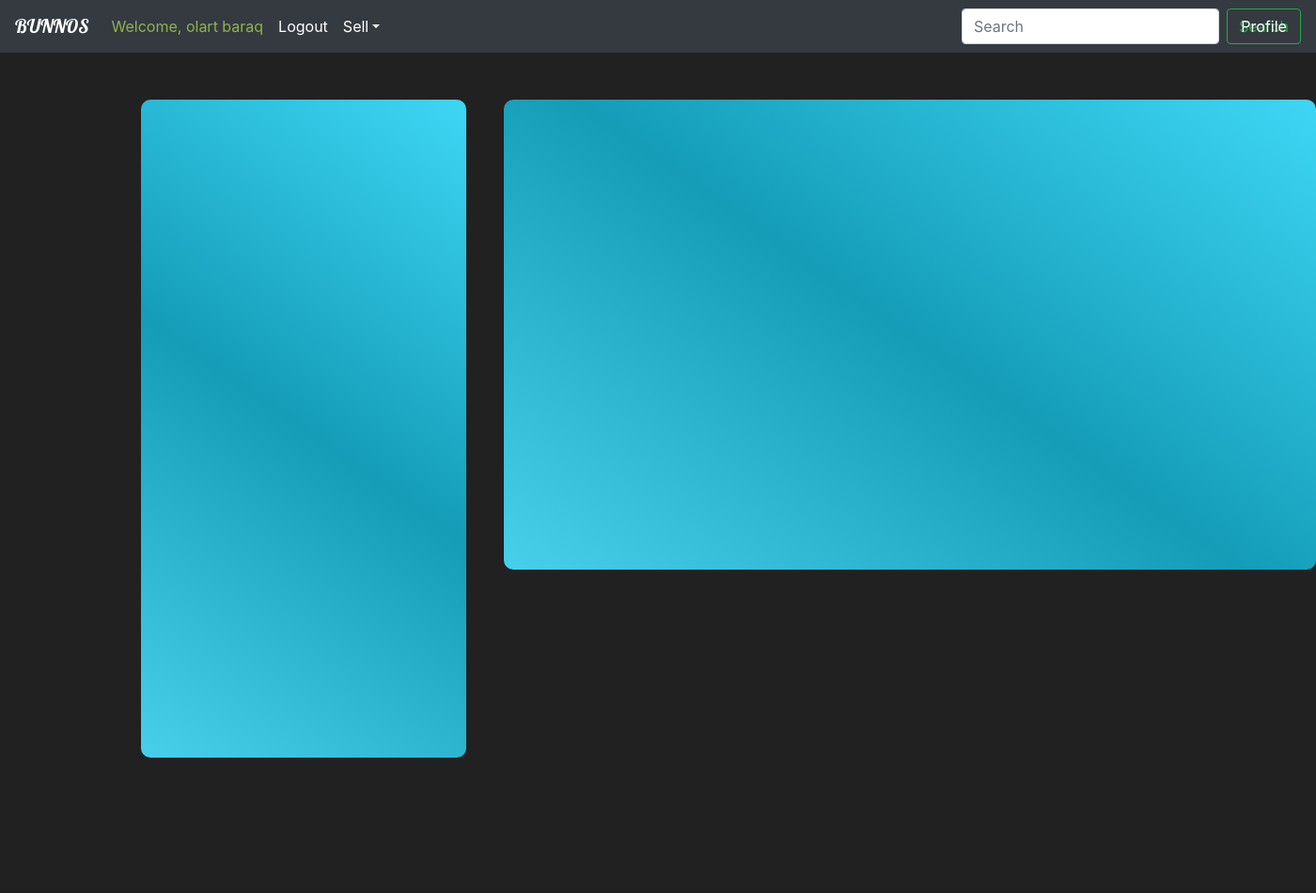
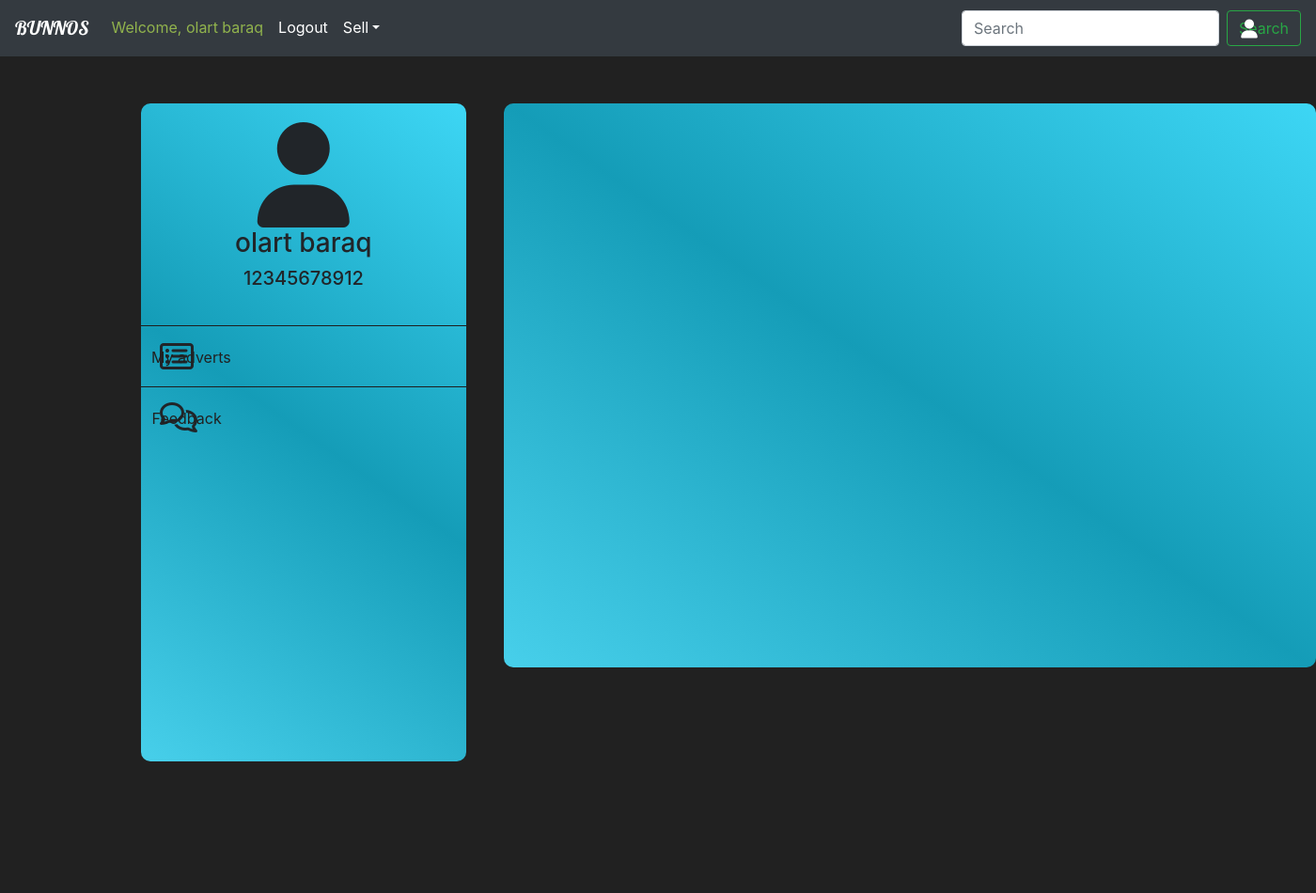
Before and after one commit to olartbaraq/Bunnos_marketplace, a Flask app: page /profile/saved in a window 1400 px wide. Shown: the top 950 px of the page at 94% size. Run offline with Flask 2, Linux system fonts and the light colour scheme; a user stored in the database is signed in; some libraries are stand-ins or nearby versions.

Commit message:
add profile.html

```diff
--- a/api/forms.py
+++ b/api/forms.py
@@ -38,7 +38,7 @@ class PostAdForm(FlaskForm):
     quantity = IntegerField(label="Quantity", validators=[DataRequired()])
     category = StringField(label="Category", validators=[DataRequired()])
     price = StringField(label="Price", validators=[DataRequired()])
-    weight = IntegerField(label="Weight", validators=[DataRequired()])
+    weight = StringField(label="Weight", validators=[DataRequired()])
     description = TextAreaField(label="Description", validators=[DataRequired()])
     post_ad = SubmitField(label="POST AD")
 
@@ -60,6 +60,6 @@ class PostAdForm2(FlaskForm):
     age = StringField(label="Age", validators=[DataRequired()])
     category = StringField(label="Category", validators=[DataRequired()])
     price = StringField(label="Price", validators=[DataRequired()])
-    weight = IntegerField(label="Weight", validators=[DataRequired()])
+    weight = StringField(label="Weight", validators=[DataRequired()])
     description = TextAreaField(label="Description", validators=[DataRequired()])
     post_ad = SubmitField(label="POST AD")
--- a/api/static/styles/profile.css
+++ b/api/static/styles/profile.css
@@ -18,7 +18,43 @@ body {
 .container_under_navbar .right_panel {
     background: repeating-linear-gradient(35deg, hsl(190, 80%, 60%), hsl(190, 80%, 40%), hsl(190, 90%, 60%));
     width: 1000px;
-    height: 500px;
+    height: 600px;
     margin: 0 0 0 40px;
     border-radius: 10px;
 }
+.name_profile_pic {
+    display: flex;
+    flex-direction: column;
+    justify-content: flex-start;
+    text-align: center;
+    margin: 20px 0 0 0;
+    height: 200px;
+}
+.My_adverts_left_panel {
+    display: flex;
+    flex-direction: row;
+    justify-content: space-between;
+    margin: 0 0 0 20px;
+}
+.My_adverts_left_panel .nav {
+    position: relative;
+    right: 250px;
+    margin-top: 5px;
+}
+.My_adverts_left_panel:hover .nav {
+    text-decoration: none;
+}
+.My_feedback_left_panel {
+    display: flex;
+    flex-direction: row;
+    justify-content: space-between;
+    margin: 0 0 0 20px;
+}
+.My_feedback_left_panel .nav {
+    position: relative;
+    right: 260px;
+    margin-top: 5px;
+}
+.My_feedback_left_panel:hover .nav {
+    text-decoration: none;
+}
--- a/api/templates/base.html
+++ b/api/templates/base.html
@@ -17,7 +17,9 @@
     <link rel="stylesheet" href="../static/styles/meat2-rabbit.css">
     <link rel="stylesheet" href="../static/styles/breeding2-rabbit.css">
     <link rel="stylesheet" href="../static/styles/profile.css">
-    <link rel="shortcut icon" href="../static/assets/icon.ico">
+    <link rel="shortcut icon" href="../static/assets/hnet.com-image.ico">
+
+    <script src="https://kit.fontawesome.com/0a332cb790.js" crossorigin="anonymous"></script>
 
     <title>
       {% block title %}
@@ -27,7 +29,7 @@
   </head>
   <body>
     <header>
-      <nav class="navbar navbar-expand-lg navbar-light bg-dark">
+      <nav style="height: 60px" class="navbar navbar-expand-lg navbar-light bg-dark">
 	<a style="color: #ffffff" class="navbar-brand" href="{{url_for('home_page')}}">BUNNOS</a>
 	<button class="navbar-toggler" type="button" data-toggle="collapse" data-target="#navbarSupportedContent" aria-controls="navbarSupportedContent" aria-expanded="false" aria-label="Toggle navigation">
 		  <span class="navbar-toggler-icon"></span>
@@ -37,21 +39,32 @@
 		  {% if current_user.is_authenticated %}
 		  <ul class="navbar-nav mr-auto">
 		    <li class="nav-item active">
-		      <a style="color: hsl(80, 40%, 50%)" class="nav-link">Welcome, {{ current_user.firstname }} {{  current_user.lastname }}</a>
+		      <a style="color: hsl(80, 40%, 50%); margin: 15px 0 0 0" class="nav-link">Welcome, {{ current_user.firstname }} {{  current_user.lastname }}</a>
 		    </li>
 		    <li class="nav-item active">
-		      <a style="color: #ffffff" class="nav-link" href="{{url_for('logout')}}">Logout</a>
+		      <a style="color: #ffffff; margin: 15px 0 0 0" class="nav-link" href="{{url_for('logout')}}">Logout</a>
 		    </li>
 		    <li class="nav-item dropdown">
-		      <a style="color: #ffffff" class="nav-link dropdown-toggle" id="navbarDropdown" role="button" data-toggle="dropdown" aria-haspopup="true" aria-expanded="false">Sell</a>
+		      <a style="color: #ffffff; margin: 15px 0 0 0" class="nav-link dropdown-toggle" id="navbarDropdown" role="button" data-toggle="dropdown" aria-haspopup="true" aria-expanded="false">Sell</a>
 		      <div class="dropdown-menu bg-dark" aria-labelledby="navbarDropdown">
 			<a style="color: #ffffff" class="dropdown-item bg-dark" href="{{url_for('breeding_rabbit')}}">Breeding Rabbit</a>
 			<a style="color: #ffffff" class="dropdown-item bg-dark" href="{{url_for('meat_rabbit')}}">Meat Rabbit</a>
 		      </div>
 		    </li>
 		    <li class="nav-item active">
-		      <a style="color: #ffffff; position: relative; left: 900px" class="nav-link" href="{{url_for('profile_page')}}">Profile</a>
-		      </li>
+		      <div class="text-center my-3">
+			  <b-button v-b-tooltip.hover title="Profile">
+			    <a style="color: #ffffff; position: relative; left: 900px;" class="nav-link" href="{{url_for('profile_page')}}"><i class="fa fa-user fa-lg"></i></a>
+			    </b-button>
+		      </div>
+		    </li>
+		    <li class="nav-item active">
+		      <div class="text-center my-3">
+			<b-button v-b-tooltip.hover title="Adverts">
+			  <a style="color: #ffffff; position: relative; left: 800px" class="nav-link" href="{{url_for('profile_page')}}"><i class="fa fa-list-alt fa-lg"></i></a>
+			</b-button>
+			</div>
+		    </li>
 		  </ul>
 
 		  {% else %}
@@ -86,7 +99,7 @@
 
       {% block content %}
 
-      {% endblock%}
+      {% endblock %}
 
     <!-- Optional JavaScript -->
     <!-- jQuery first, then Popper.js, then Bootstrap JS -->
--- a/api/templates/breeding-rabbit.html
+++ b/api/templates/breeding-rabbit.html
@@ -23,13 +23,13 @@ Post an Ad
       {{ form.age(type="number", placeholder="Age(weeks)*", class="age") }}
       {{ form.category(placeholder="Category(weaner/grower/mature)*", class="Category") }}
       {{ form.price(type="number", placeholder="Price*", class="price") }}
-      {{ form.weight(type="number", placeholder="Weight* (KG)", class="weight") }}
+      {{ form.weight(type="number", placeholder="Weight* (KG)", step="any", class="weight") }}
       {{ form.state(class="Location", placeholder="Location (State)") }}
       {{ form.description(maxlength="1000", placeholder="Description*", class="description") }}
       <p> </p>
       <h5>Add Photo</h5>
       <p> </p>
-      <input type="file", class="myFile", name="file" required>
+      <input type="file", class="myFile", name="file"  accept="image/*" width="200px" height="200px" required>
       {{ form.post_ad(id="next2", type="submit", value="POST AD") }}
     </form>
     <div class="upload-photo">
--- a/api/templates/meat-rabbit.html
+++ b/api/templates/meat-rabbit.html
@@ -21,13 +21,13 @@ Post an Ad
       {{ form.quantity(type="number", placeholder="Quantity*", class="quantity") }}
       {{ form.category(placeholder="Category(Live/Processed)*", class="Category") }}
       {{ form.price(type="number", placeholder="Price*", class="price") }}
-      {{ form.weight(type="number", placeholder="Weight* (KG)", class="weight") }}
+      {{ form.weight(type="number", placeholder="Weight* (KG)", step="any", class="weight") }}
       {{ form.state(class="Location", placeholder="Location (State)") }}
       {{ form.description(maxlength="1000", placeholder="Description*", class="description") }}
       <p> </p>
       <h5>Add Photo</h5>
       <p> </p>
-      <input type="file", class="myFile2", name="file" required>
+      <input type="file", class="myFile2", name="file" accept="image/*" width="200px" height="200px" required>
       {{ form.post_ad(id="next", type="submit", value="POST AD") }}
     </form>
     <div class="upload-photo2">
--- a/api/templates/profile.html
+++ b/api/templates/profile.html
@@ -5,8 +5,23 @@ My profile
 {% block content %}
 <div class="container_under_navbar">
   <div class="left_panel">
+    <div class="name_profile_pic">
+      <i class="fa fa-user fa-7x"></i>
+      <h3>{{ current_user.firstname }} {{  current_user.lastname }}</h3>
+      <h5>{{ current_user.phone }}</h5>
+    </div>
+    <hr style="background-color: #212121">
+    <div class="My_adverts_left_panel">
+      <i class="fa fa-list-alt fa-2x"></i>
+    <a style="color: #212121" class="nav" href="{{url_for('profile_page')}}">My adverts</a>
+    </div>
+    <hr style="background-color: #212121">
+    <div class="My_feedback_left_panel">
+      <i class="fa fa-comments-o fa-2x"></i>
+      <a style="color: #212121" class="nav" href="{{url_for('profile_page')}}">Feedback</a>
+    </div>
   </div>
   <div class="right_panel">
-    </div>
   </div>
+</div>
 {% endblock %}
```
Also changed, not shown: api/static/styles/home.css (+18 -30 lines), api/bunnosmarketplace.db, 1 other file.
